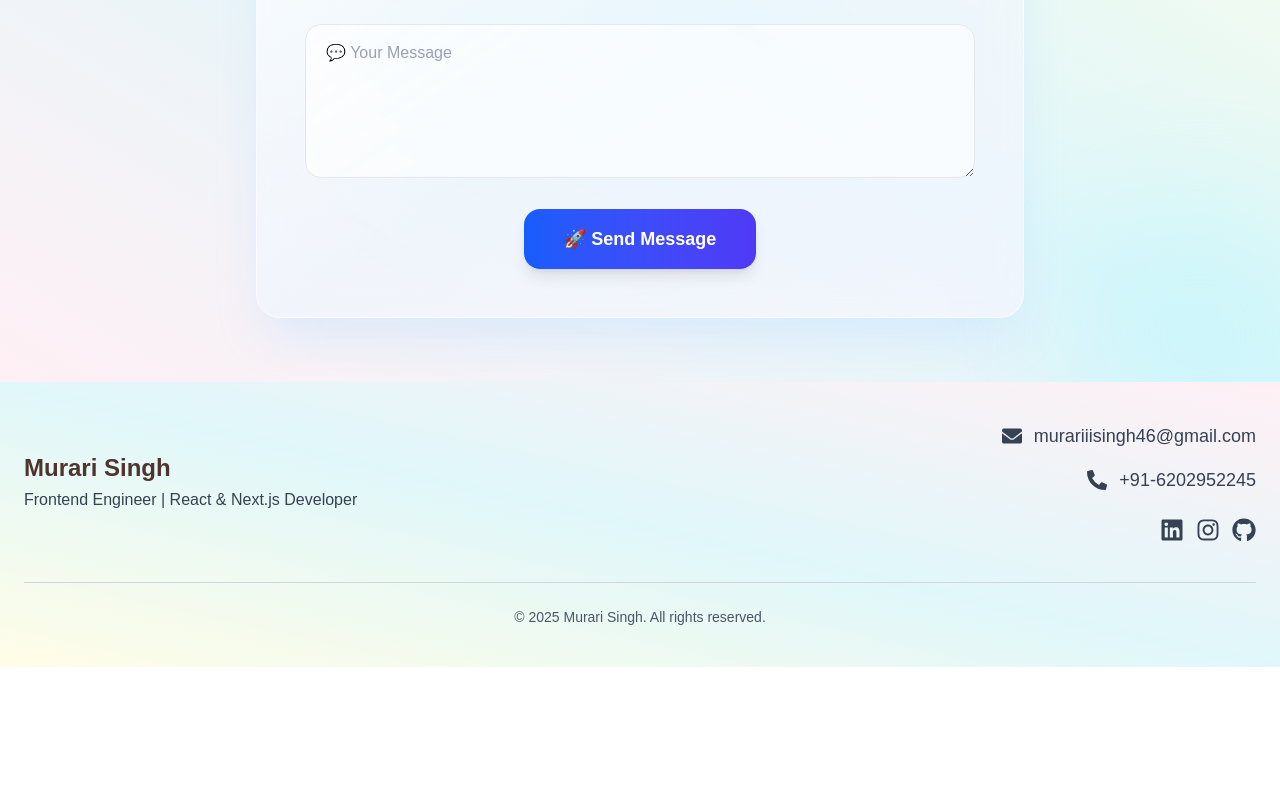
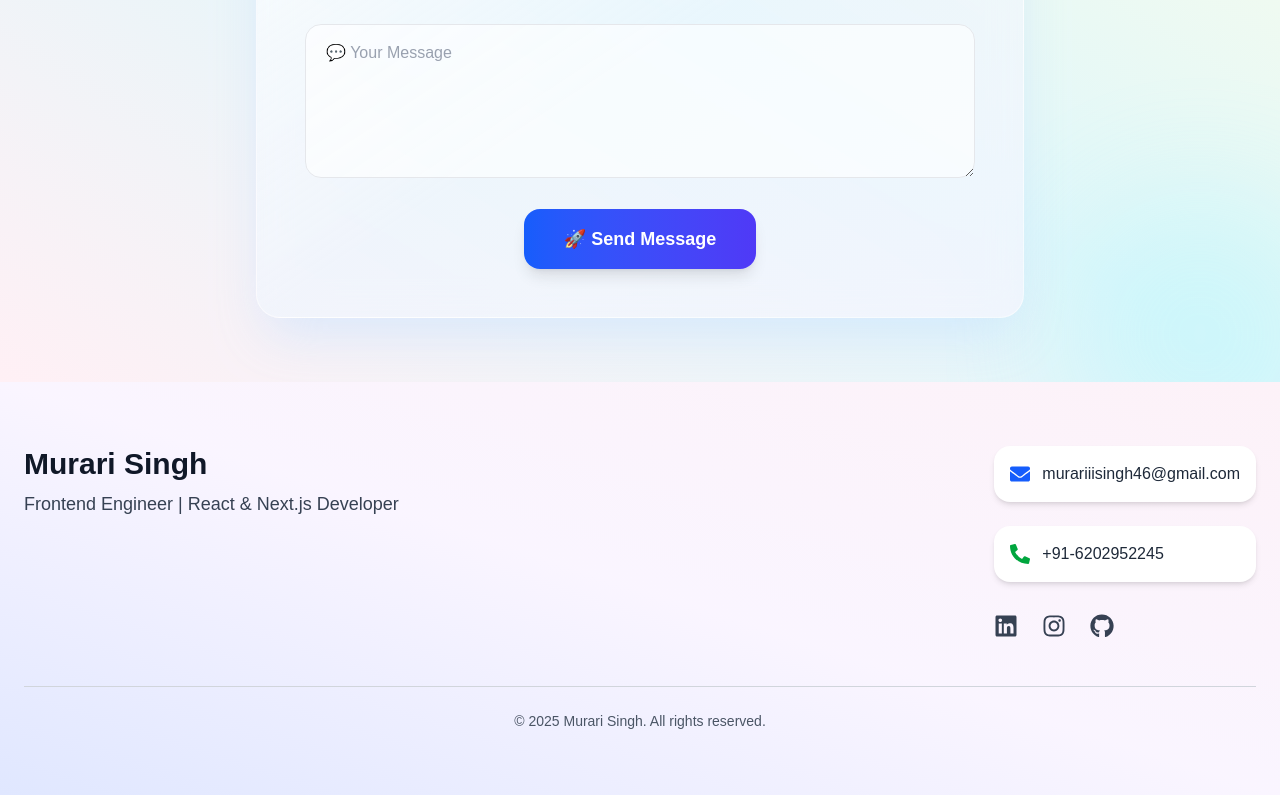
Before and after one commit to Murarisingh46/portfolio, a Next.js app: page / in a window 1280 px wide. Shown: the part 2159-2954 px from the top of the page. Before the commit the page ends 2826 px from the top, so only its background shows below. Built offline with nearby package versions, Linux system fonts and the light colour scheme; a web font is replaced by a local one.

Commit message:
final submission done

```diff
--- a/app/components/Footer.jsx
+++ b/app/components/Footer.jsx
@@ -3,41 +3,70 @@ import { FaEnvelope, FaPhoneAlt, FaLinkedin, FaInstagram, FaGithub } from "react
 
 export default function Footer() {
   return (
-    <footer id="footer" className="bg-gradient-to-tr from-[#FFFDE7] via-[#E0F7FA] to-[#FFF0F5] px-6 py-10 relative overflow-hidden">
-      <div className="max-w-7xl mx-auto flex flex-col md:flex-row justify-between items-center gap-8 relative z-10">
+    <footer
+      id="footer"
+      className="bg-gradient-to-tr from-indigo-100 via-purple-50 to-pink-50 px-6 py-16 relative overflow-hidden"
+    >
+      <div className="max-w-7xl mx-auto flex flex-col md:flex-row justify-between items-start gap-10 md:gap-20">
+
+        {/* Branding */}
         <div className="text-center md:text-left">
-          <h3 className="text-2xl font-extrabold text-[#4E342E]">Murari Singh</h3>
-          <p className="text-gray-700 mt-1">Frontend Engineer | React & Next.js Developer</p>
+          <h3 className="text-3xl font-extrabold text-gray-900">Murari Singh</h3>
+          <p className="mt-2 text-gray-700 text-lg">
+            Frontend Engineer | React & Next.js Developer
+          </p>
         </div>
 
-        <div className="flex flex-col items-center md:items-end gap-4">
-          <div className="flex items-center gap-3 text-gray-700 hover:text-[#FF6F00] transition-colors cursor-pointer">
-            <FaEnvelope className="text-xl" />
-            <a href="mailto:murariiisingh46@gmail.com" className="text-lg font-medium">
+        {/* Contact Info Cards */}
+        <div className="flex flex-col gap-6 w-full md:w-auto">
+          <div className="flex items-center gap-3 bg-white p-4 rounded-2xl shadow-md hover:shadow-xl transition">
+            <FaEnvelope className="text-blue-600 text-xl" />
+            <a
+              href="mailto:murariiisingh46@gmail.com"
+              className="text-gray-800 font-medium hover:text-blue-700 transition-colors"
+            >
               murariiisingh46@gmail.com
             </a>
           </div>
-          <div className="flex items-center gap-3 text-gray-700 hover:text-[#FF6F00] transition-colors cursor-pointer">
-            <FaPhoneAlt className="text-xl" />
-            <a href="tel:+916202952245" className="text-lg font-medium">
+          <div className="flex items-center gap-3 bg-white p-4 rounded-2xl shadow-md hover:shadow-xl transition">
+            <FaPhoneAlt className="text-green-600 text-xl" />
+            <a
+              href="tel:+916202952245"
+              className="text-gray-800 font-medium hover:text-green-700 transition-colors"
+            >
               +91-6202952245
             </a>
           </div>
-          <div className="flex items-center gap-3 mt-2">
-            <a href="https://www.linkedin.com/in/murari-singh-bab95a1a9" target="_blank" className="text-gray-700 hover:text-blue-700 transition-colors text-2xl">
+
+          {/* Social Icons */}
+          <div className="flex items-center gap-6 mt-2 justify-center md:justify-start">
+            <a
+              href="https://www.linkedin.com/in/murari-singh-bab95a1a9"
+              target="_blank"
+              className="text-gray-700 hover:text-blue-700 transition-colors text-2xl"
+            >
               <FaLinkedin />
             </a>
-            <a href="#" target="_blank" className="text-gray-700 hover:text-pink-500 transition-colors text-2xl">
+            <a
+              href="#"
+              target="_blank"
+              className="text-gray-700 hover:text-pink-500 transition-colors text-2xl"
+            >
               <FaInstagram />
             </a>
-            <a href="https://github.com/Murarisingh46" target="_blank" className="text-gray-700 hover:text-black transition-colors text-2xl">
+            <a
+              href="https://github.com/Murarisingh46"
+              target="_blank"
+              className="text-gray-700 hover:text-black transition-colors text-2xl"
+            >
               <FaGithub />
             </a>
           </div>
         </div>
       </div>
 
-      <div className="border-t border-gray-300 mt-10 pt-6 text-center text-gray-600 text-sm relative z-10">
+      {/* Footer Bottom */}
+      <div className="border-t border-gray-300 mt-12 pt-6 text-center text-gray-600 text-sm">
         © {new Date().getFullYear()} Murari Singh. All rights reserved.
       </div>
     </footer>
```
